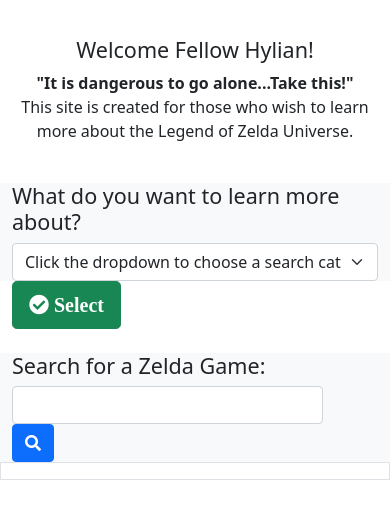
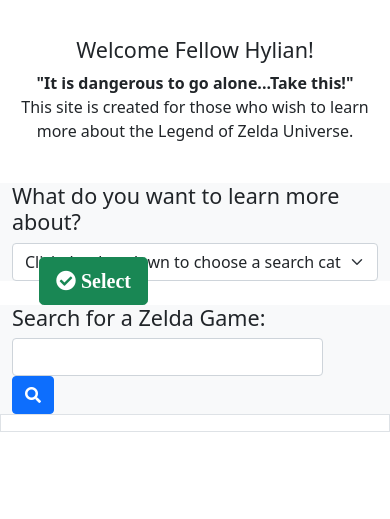
Before and after one commit to RFlanagan82/lozfanpage, a plain HTML site: page index.html in a window 390 px wide. Shown: the part 153-672 px from the top of the page. Drawn offline with nearby package versions, Linux system fonts and the light colour scheme.

Commit message:
updated formatting on gamecontainer in index.html

```diff
--- a/index.html
+++ b/index.html
@@ -15,7 +15,8 @@
       rel="stylesheet"
       href="https://use.fontawesome.com/releases/v5.8.1/css/all.css"
       integrity="sha384-50oBUHEmvpQ+1lW4y57PTFmhCaXp0ML5d60M1M7uH2+nqUivzIebhndOJK28anvf"
-        crossorigin="anonymous"/>
+      crossorigin="anonymous"
+    />
     <link rel="stylesheet" href="./style.css" />
   </head>
   <body>
@@ -27,26 +28,31 @@
         </p>
       </div>
     </div>
-    <br>
+    <br />
     <div class="container fluid welcome">
       <div class="inner-container">
         <div class="row">
           <div class="col-sm-12 text-center">
             <h4 class>Welcome Fellow Hylian!</h4>
             <b>"It is dangerous to go alone...Take this!"</b>
-                      <p>This site is created for those who wish to learn more about the Legend of Zelda Universe.</p>
+            <p>
+              This site is created for those who wish to learn more about the
+              Legend of Zelda Universe.
+            </p>
           </div>
         </div>
       </div>
     </div>
-    <br>
+    <br />
     <div class="container fluid selectbar">
       <div class="row">
         <aside class="col-sm-9 bg-light resource-select">
           <h4>What do you want to learn more about?</h4>
           <!--This form will be where users input resource selection-->
           <select class="form-select" aria-label="Default select example">
-              <option selected>Click the dropdown to choose a search category.</option>
+            <option selected>
+              Click the dropdown to choose a search category.
+            </option>
             <option value="1">Games</option>
             <option value="2">Characters</option>
             <option value="3">Monsters</option>
@@ -55,33 +61,41 @@
           </select>
           <!--Button triggers selected category to be searched-->
         </aside>
-          <div class="col-sm-3">
-                <button class ="searchBtn btn btn-success btn-lg">
+        <div class="col-sm-3 selectBtn">
+          <button class="searchBtn btn btn-success btn-lg" id="categorySelectBtn">
             <i class="fas fa-check-circle"> Select</i>
           </button>
         </div>
       </div>
     </div>
-      <br>
+    <br />
+
     <div class="container fluid gamecontainer">
-          <div class="row" id="game">
+      <div id="gameSearch" class="hide">
+        <div class="innercontainer fluid">
+          <div class="row">
             <aside class="col-sm-4 bg-light game-index">
               <h4>Search for a Zelda Game:</h4>
-                   <form class="form-inline form-group" id="game-form" style="width:85%">
-                        <input class="form-control" type="text" id="gameinput">
+              <form
+                class="form-inline form-group"
+                id="game-form"
+                style="width: 85%"
+              >
+                <input class="form-control" type="text" id="gameinput" />
                 <!--Button triggers game to be searched-->
-                        <button class ="searchBtn btn btn-primary" >
+                <button class="searchBtn btn btn-primary">
                   <i class="fas fa-search"></i>
                 </button>
               </form>
             </aside>
-              <br>
             <div class="col-sm-8 border game-info">
               <h3 class="gameName"></h3>
               <p class="description"></p>
               <p class="developer"></p>
-                  <p class= "publisher"></p>
+              <p class="publisher"></p>
               <p class="released_date"></p>
+            </div>
+          </div>
         </div>
       </div>
     </div>
--- a/style.css
+++ b/style.css
@@ -0,0 +1,11 @@
+.selectBtn {
+position: relative;
+}
+#categorySelectBtn {
+  margin: 0;
+  position: absolute;
+  top: 50%;
+  left: 10%;
+  -ms-transform: translateY(-50%);
+  transform: translateY(-50%);
+}
```
Lines whose indentation alone changed are shown as unchanged.
